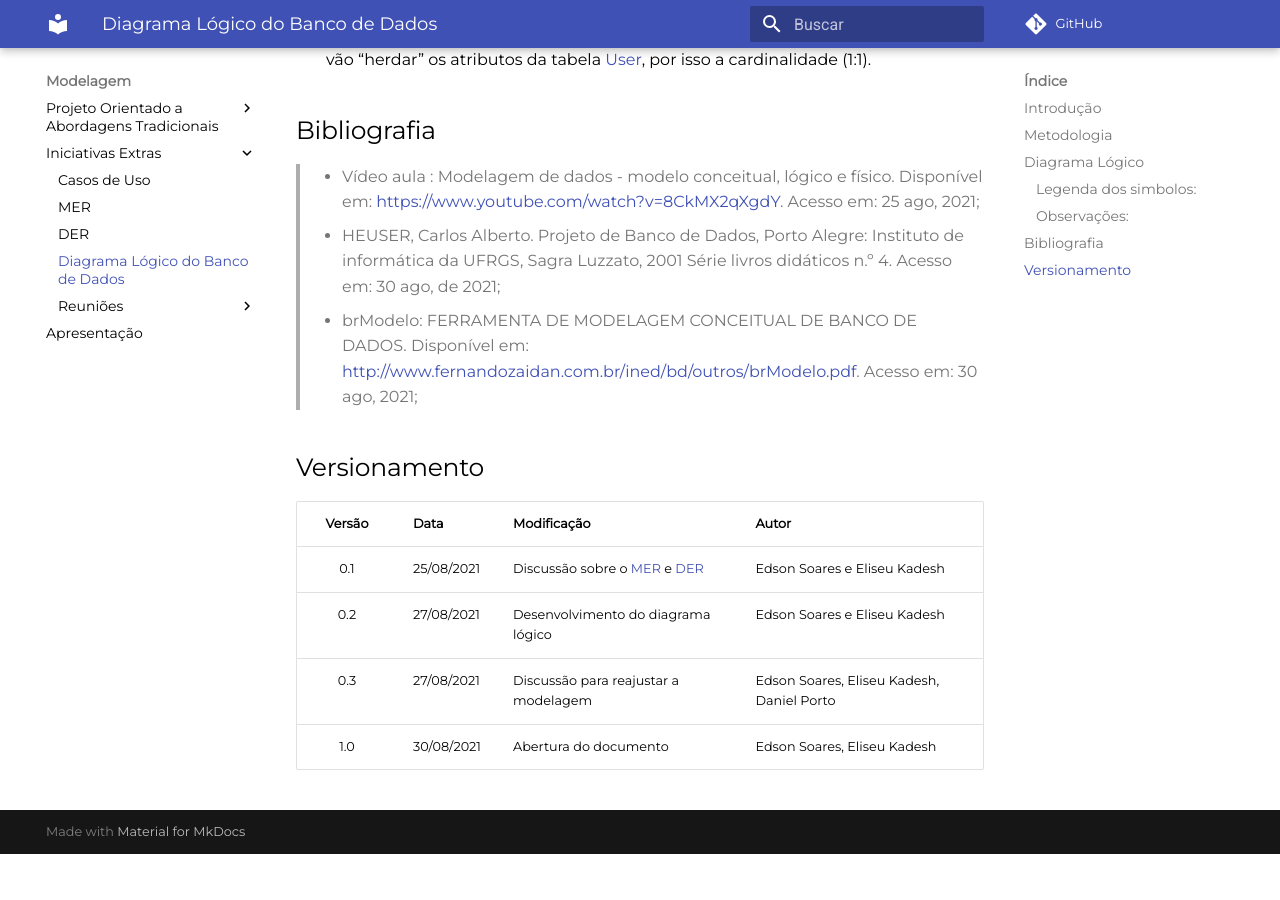
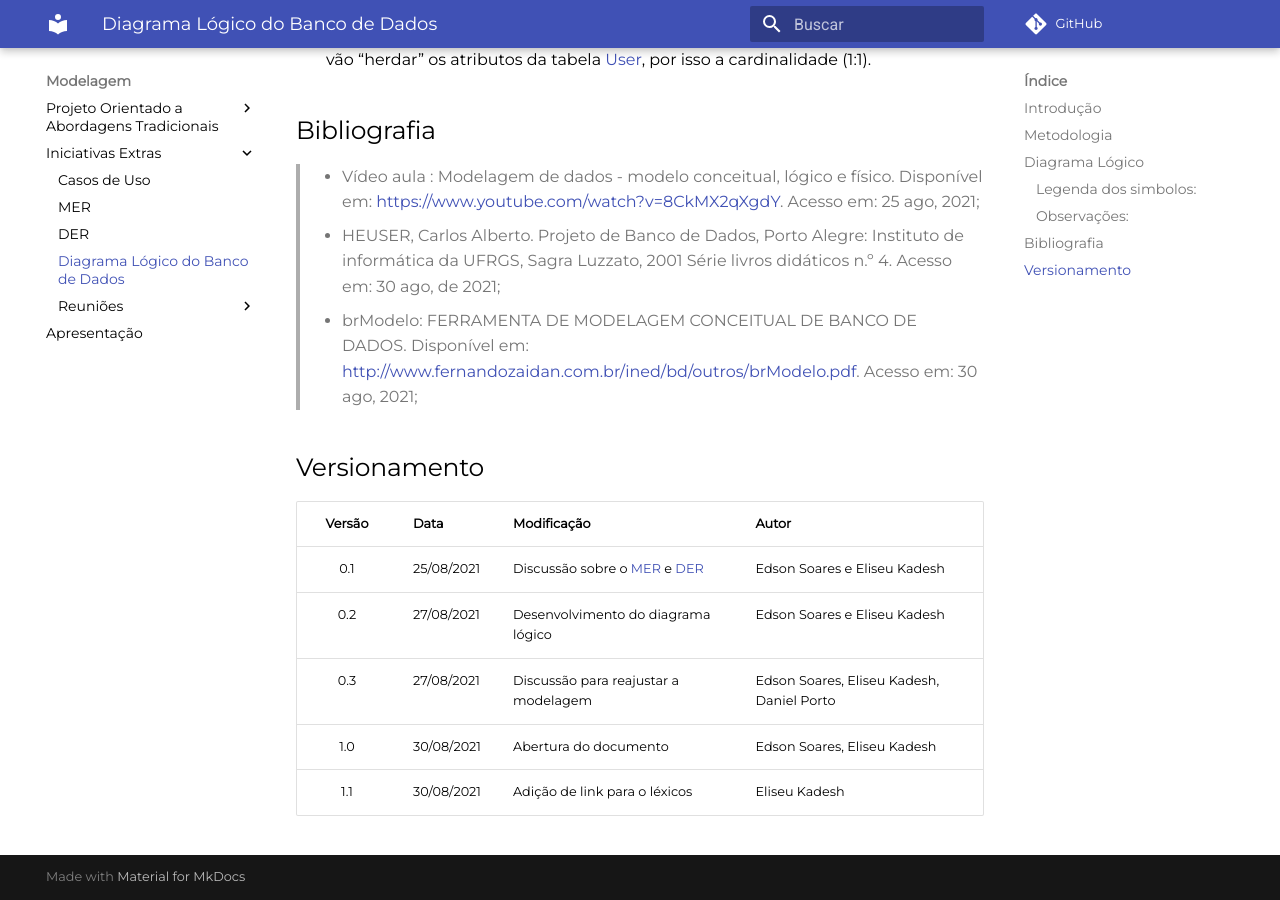
Before and after one commit to UnBArqDsw2021-1/2021.1_G6_Curumim, an MkDocs documentation site: the page built from docs/modelagem/modelagem-estatica/diagrama-logico-bd.md, in a window 1280 px wide and 900 px high, scrolled down 1673 px. Built offline with MkDocs 1.6.1 and Material for MkDocs 9.7.7, drawn with Linux system fonts in a browser that asks for light colours; comment, search, counter and statistics services are not loaded; before the commit the page ends 2527 px from its top, so only the background shows below that.

Commit message:
doc(#116) Atualizando versionamento.

```diff
--- a/docs/modelagem/modelagem-estatica/diagrama-logico-bd.md
+++ b/docs/modelagem/modelagem-estatica/diagrama-logico-bd.md
@@ -35,6 +35,7 @@ Depois de algumas discussões durante a construção do modelo lógico, foi obse
 | Versão | Data | Modificação | Autor |
 | :-: | -- | -- | -- |
 | 0.1 | 25/08/2021 | Discussão sobre o [MER](../modelagem-estatica/MER.md) e [DER](../modelagem-estatica/DER.md) | Edson Soares e Eliseu Kadesh |
-| 0.2 | 27/08/2021 | Desenvolvimento do diagrama lógico | Edson Soares e Eliseu Kadesh |
+| 0.2 | 27/08/2021 | Desenvolvimento do diagrama lógico   | Edson Soares e Eliseu Kadesh |
 | 0.3 | 27/08/2021 | Discussão para reajustar a modelagem | Edson Soares, Eliseu Kadesh, Daniel Porto |
-| 1.0 | 30/08/2021 | Abertura do documento | Edson Soares, Eliseu Kadesh |
+| 1.0 | 30/08/2021 | Abertura do documento          | Edson Soares, Eliseu Kadesh |
+| 1.1 | 30/08/2021 | Adição de link para o léxicos  | Eliseu Kadesh |
```
